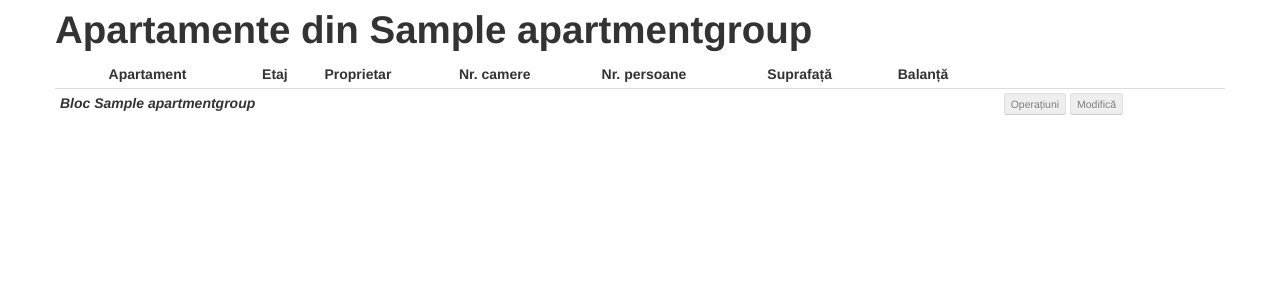
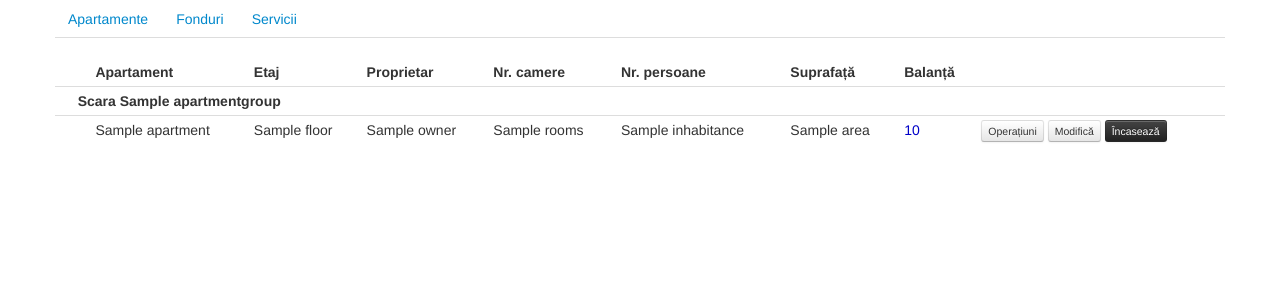
Before and after one commit to habitam/habitam-core, a Django app: template habitam/ui/templates/apartment_list.html in a window 1280 px wide. Shown: the top 300 px of the page. Run offline with Django 3.2, Linux system fonts and the light colour scheme; tables that the repository leaves empty hold one stand-in row (values such as "Sample post"); the template is opened without the code that fills it: values that come from a table or form of the project are taken from there, most other values are stand-ins (such as "Sample title", 1, 10 or a date in 2020); some libraries are stand-ins or nearby versions.

Commit message:
improved layout of building

```diff
--- a/habitam/ui/templates/apartment_list.html
+++ b/habitam/ui/templates/apartment_list.html
@@ -1,8 +1,6 @@
-{% extends 'base.html' %}
+{% extends 'building.html' %}
 
-{% block body %}
-<div class="container">
-	<h1>Apartamente din {{ building.name }}</h1>
+{% block building_body %}
 <table class="table table-hover table-condensed">
 	<thead>
 		<tr>
@@ -19,21 +17,10 @@
 		</tr>
 	</thead>
 	<tbody>
-			<tr>
-				<th colspan="9"><em>Bloc {{ building.name }}</em></th>
-				<td colspan="1">
-					<button class="btn btn-mini" type="button" disabled>Operațiuni</button>
-					<button class="btn btn-mini" type="button" disabled>Modifică</button>
-				</td>
-			</tr>
 		{% for sc in building.apartmentgroup_set.all %}
 			<tr>
 				<td>&nbsp;</td>
-					<th colspan="8">Scara {{ sc.name }}</td>
-					<th>
-						<button class="btn btn-mini" type="button" disabled>Operațiuni</button>
-						<button class="btn btn-mini" type="button" disabled>Modifică</button>
-					</th>
+				<th colspan="9">Scara {{ sc.name }}</td>
 			</tr>
 			{% for ap in sc.apartment_set.all %}
 			<tr>
@@ -56,5 +43,4 @@
 		{% endfor %}
 	</tbody>
 </table>
-</div>
 {% endblock %}
--- /dev/null
+++ b/habitam/ui/templates/building.html
@@ -0,0 +1,15 @@
+{% extends 'base.html' %}
+
+{% block body %}
+<div class="container">
+	<ul class="nav nav-tabs">
+		<li {% if active_tab = 'apartment_list' %}class="active"{% endif %}><a href="{% url 'apartment_list' building.id %}">Apartamente</a></li>
+		<li {% if active_tab = 'fund_list' %}class="active"{% endif %}><a href="{% url 'fund_list' building.id %}">Fonduri</a></li>
+		<li {% if active_tab = 'service_list' %}class="active"{% endif %}><a href="{% url 'service_list' building.id %}">Servicii</a></li>
+	</ul>
+	<div class="tab-content">
+		{% block building_body %}
+		{% endblock %}
+	</div>
+</div>
+{% endblock %}
--- a/habitam/ui/urls.py
+++ b/habitam/ui/urls.py
@@ -28,11 +28,11 @@ urlpatterns = patterns('',
     url(r'^buildings$', views.building_list, name='building_list'),
 
     url(r'^buildings/new$', views.new_building, name='new_building'),
-    url(r'^buildings/(?P<building_id>\d+)/apartments$', views.apartment_list, name='apartment_list'),
+    url(r'^buildings/(?P<building_id>\d+)/apartments$', views.building_tab, {'tab': 'apartment_list'}, name='apartment_list'),
     url(r'^buildings/(?P<building_id>\d+)/apartments/(?P<apartment_id>\d+)/edit$', views.edit_apartment, name='edit_apartment'),
-    url(r'^buildings/(?P<building_id>\d+)/services$', views.service_list, name='service_list'),
+    url(r'^buildings/(?P<building_id>\d+)/services$', views.building_tab, {'tab': 'service_list'}, name='service_list'),
     url(r'^buildings/(?P<building_id>\d+)/services/new$', views.new_service, name='new_service'),
-    url(r'^buildings/(?P<building_id>\d+)/funds$', views.fund_list, name='fund_list'),
+    url(r'^buildings/(?P<building_id>\d+)/funds$', views.building_tab, {'tab': 'fund_list'}, name='fund_list'),
 
     url(r'^services/(?P<service_id>\d+)/edit$', views.edit_service, name='edit_service'),
     url(r'^services/(?P<service_id>\d+)/invoices/new$', views.new_invoice, name='new_invoice'),
```
Also changed, not shown: habitam/ui/templates/building_list.html (+1 -10 lines), habitam/ui/templates/fund_list.html (+2 -5 lines), habitam/ui/templates/service_list.html (+7 -5 lines), habitam/ui/views.py (+4 -15 lines). Lines whose indentation alone changed are shown as unchanged.
